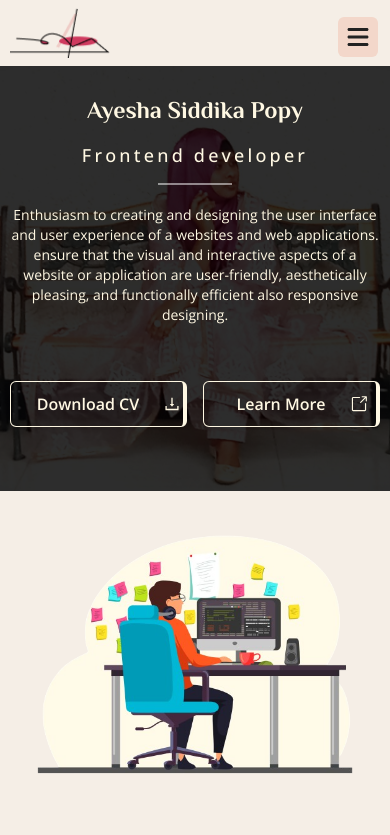
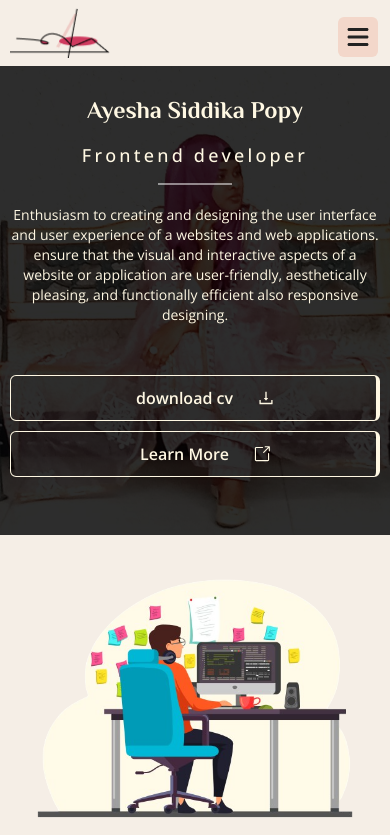
Before and after one commit to ayeshasiddikapopy/portfolio, a React (Vite) app: page / in a window 390 px wide. Shown: the top 835 px of the page. Built offline with nearby package versions, Linux system fonts and the light colour scheme.

Commit message:
responsive touches

```diff
--- a/src/components/ListItem.jsx
+++ b/src/components/ListItem.jsx
@@ -4,7 +4,7 @@ import { Link } from 'react-router-dom'
 const ListItem = ({title,onClick,className, to}) => {
   return (
     <>
-        <li onClick={onClick} className={className}><Link className=' text-black text-base font-sans font-medium capitalize' to={to} >{title}</Link></li>
+        <li onClick={onClick} className={className}><Link className=' text-black text-base font-sans font-medium capitalize hover:text-[#c14061] hover:transition-all hover:font-bold' to={to} >{title}</Link></li>
     </>
   )
 }
--- a/src/components/Section/Footer.jsx
+++ b/src/components/Section/Footer.jsx
@@ -5,20 +5,32 @@ import { FaLinkedin } from "react-icons/fa6";
 import { PiGithubLogoThin } from "react-icons/pi";
 import Images from '../Images';
 import Container from '../Container';
+import { PiCopyrightThin } from "react-icons/pi";
 const Footer = () => {
+  let handlefacebooke = () => {
+    window.open('https://www.facebook.com/ayeshasiddikapopy67/', '_blank')
+  }
+  let handlelinked = () => {
+    window.open('https://www.linkedin.com/in/ayeshasiddikapopy/', '_blank')
+  }
+   let handlegit = () => {
+    window.open('https://github.com/ayeshasiddikapopy/', '_blank')
+  }
   return (
     <>
       <div className='py-2 bg-black'>
         <Container>
-
-        <div className='mx-auto w-[100px] h-[50px] my-2 '>
-          <Images src='src/assets/flogo.png'/>
-        </div>
-        <div className="footer__content flex gap-x-2 justify-center items-center py-3 border-t border-">
-            <Link><FaFacebookF className='text-white text-[20px] hover:text-blue-500 transition-[0.4s]'/></Link>
-            <Link><PiGithubLogoThin className='text-white text-[24px] hover:text-green-300 transition-[0.4s]'/></Link>
-            <Link><FaLinkedin className='text-white text-[24px] hover:text-blue-300 transition-[0.4s]'/></Link>
-        </div>
+          <div className='mx-auto w-[100px] h-[50px] my-2 '>
+            <Images src='src/assets/flogo.png'/>
+          </div>
+          <div className="footer__content flex gap-x-2 justify-center items-center py-3 border-t border-">
+              <Link><FaFacebookF className='text-white text-[20px] hover:text-blue-500 transition-[0.4s]' onClick={handlefacebooke}/></Link>
+              <Link><PiGithubLogoThin className='text-white text-[24px] hover:text-green-300 transition-[0.4s]' onClick={handlegit}/></Link>
+              <Link><FaLinkedin className='text-white text-[24px] hover:text-blue-300 transition-[0.4s]' onClick={handlelinked}/></Link>
+          </div>
+          <div className='flex justify-center'>
+            <p className='text-white text-[10px] inline-block '>all <PiCopyrightThin className='inline'/>copyrights reserved by ayeshasiddikapopy</p>
+          </div>
         </Container>
       </div>
     </>
--- a/src/components/Section/Hero.jsx
+++ b/src/components/Section/Hero.jsx
@@ -23,18 +23,16 @@ const Hero = () => {
               <p className='text-[18px] font-medium font-sans text-white tracking-[0.2rem] hero_items py-4'>Frontend developer</p>
               <p className='text-sm font-normal font-sans text-white md:w-[70%] lg:w-[60%] w-full mx-auto my-5 text-center'>Enthusiasm to creating and designing the user interface and user experience of a websites and web applications. ensure that the visual and interactive aspects of a website or application are user-friendly, aesthetically pleasing, and functionally efficient also responsive designing.</p>
 
-              <div className="hero__button grid md:grid-cols-6 grid-cols-2 gap-4 py-5">
-                <div></div>
-                <div></div>
-                <div className='border border-white border-r-4 rounded-md text-white text-base font-semibold font-sans hero_btn flex items-center justify-center'>
-                    <Button title='Download CV' onClick={handleDownload}/>
-                    <AiOutlineDownload className='text-white text-[18px]'/>
-                </div>
-                <div className='border border-white border-r-4 rounded-md text-white text-base font-semibold font-sans hero_btn flex items-center justify-center'>
-                  <Button title='Learn More'/>
-                  <GoLinkExternal className='text-[18px] text-white'/>
-                </div>
-                <div></div>
+              <div className="hero__Gridbutton flex justify-center gap-[2rem]  py-5">
+
+                  <div className='border border-white border-r-4 rounded-md text-white text-base font-semibold font-sans hero_btn flex items-center justify-center lg:w-[20%] sm:w-[30%] w-[30%]'>
+                      <Button title='download cv' onClick={handleDownload} />
+                      <AiOutlineDownload className='text-white text-[18px]'/>
+                  </div>
+                  <div className='border border-white border-r-4 rounded-md text-white text-base font-semibold font-sans hero_btn flex items-center justify-center lg:w-[20%] sm:w-[30%] w-[30%]'>
+                    <Button title='Learn More'/>
+                    <GoLinkExternal className='text-[18px] text-white'/>
+                  </div>
               </div>
           </div>
       </Container>
--- a/src/components/Section/Navbar.jsx
+++ b/src/components/Section/Navbar.jsx
@@ -84,7 +84,7 @@ const Navbar = () => {
                     <IoIosClose className= {' nav_show text-[40px] bg-secondary rounded-md ' } onClick={handllclose}/>
                   </div>
                   <List className= 'flex gap-[4rem] flex-col items-center content-center w-[100%] bg-[#fff] h-[100%]'>
-                    <ListItem title='home' className=' nav_resize_item' to='/'/>
+                    <ListItem title='home' className=' nav_resize_item '/>
                     <ListItem title='About' className='nav_resize_item'/>
                     <ListItem title='services' className=' nav_resize_item'/>
                     <ListItem title='contact' className=' nav_resize_item'/>
--- a/src/index.css
+++ b/src/index.css
@@ -41,6 +41,27 @@
     width: 80%;
     background: black;
     transition: 0.3s;
+}
+.nav_resize_item {
+    position: relative;
+}
+
+.nav_resize_item::after{
+    position: absolute;
+    content: '';
+    bottom: -50%;
+    left: 50%;
+    width: 0;
+    height: 2px;
+    background: black;
+    transform: translateX(-50%);
+    transition: 0.4s;
+
+}
+
+.nav_resize_item:hover::after{
+    width: 200%;
+    transition: 0.4s;
 }
 
 .nav_resize{
@@ -127,6 +148,8 @@
     top: 100%;
     left: 80%;
 }
+
+
 .hero_items,.suheading_items{
     position: relative;
 }
@@ -395,8 +418,17 @@
 }
 
 
-@media (min-width: 767px) and (max-width: 1040px) {
-    .hero__button{
-        grid-template-columns: repeat(2, minmax(0, 1fr)) !important;
+@media (min-width: 400px) and (max-width: 600px) {
+    .hero_btn{
+        width: 50% !important;
     }
 }
+@media (min-width: 100px) and (max-width: 400px) {
+    .hero_btn{
+        width: 100% !important;
+        margin: 10px 0;
+    }
+    .hero__Gridbutton{
+        display: block !important;
+    }
+}
```
